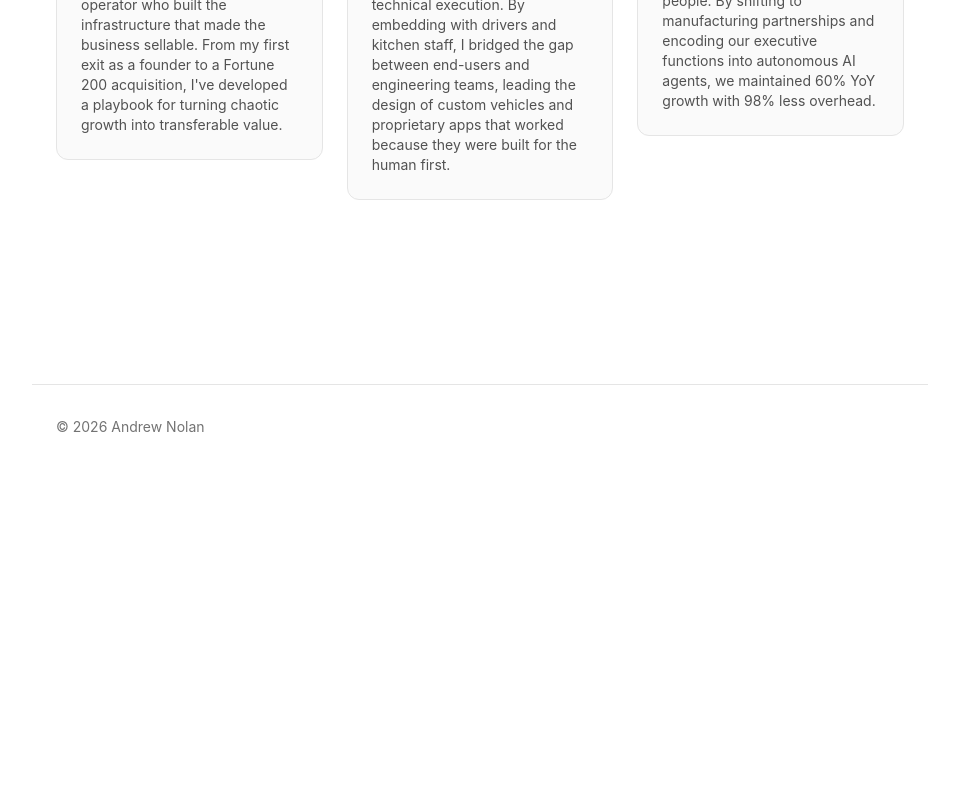
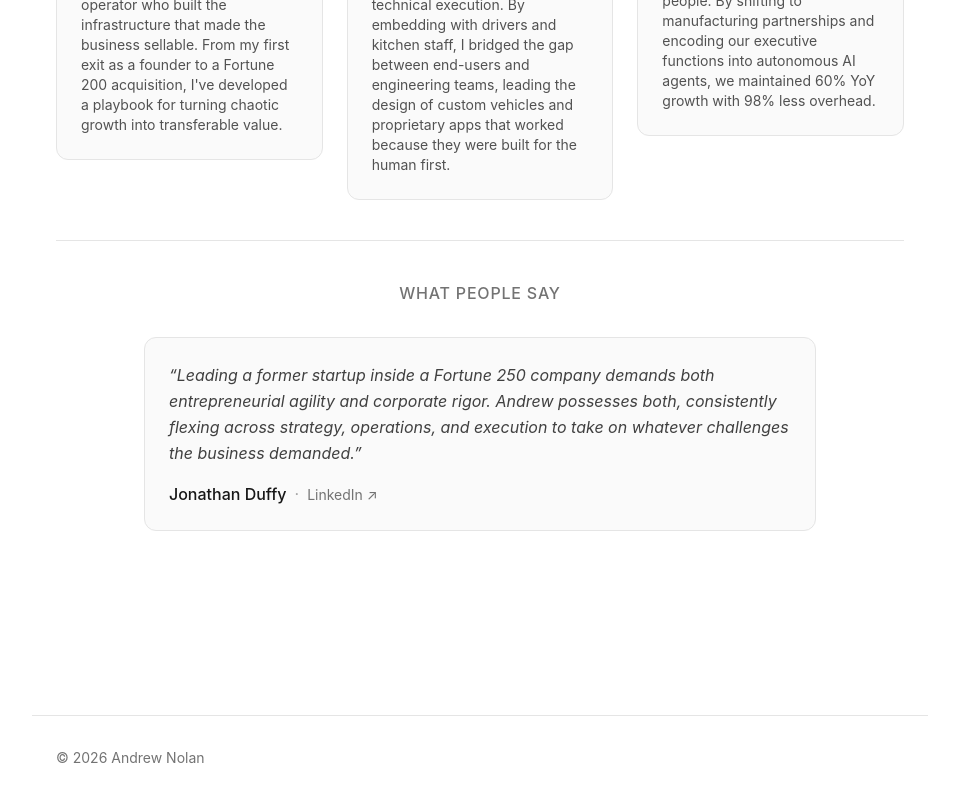
Before and after one commit to DogginitAN/andrewdavidnolan.com, a Next.js app: page / in a window 1280 px wide. Shown: the part 1151-1951 px from the top of the page, without its empty margins (160-1119 px from the left). Before the commit the page ends 1620 px from the top, so only its background shows below. Built offline with nearby package versions, Linux system fonts and the light colour scheme; a web font is replaced by a local one.

Commit message:
Add testimonials section to home page

```diff
--- a/app/page.tsx
+++ b/app/page.tsx
@@ -245,6 +245,41 @@ export default function Home() {
           </button>
         </div>
       </section>
+
+      {/* Testimonials */}
+      <section className="py-10 border-t border-neutral-200 dark:border-neutral-800">
+        <h2 className="text-sm md:text-base font-medium uppercase tracking-wider text-neutral-500 dark:text-neutral-400 mb-8 text-center">
+          What People Say
+        </h2>
+        <div className="max-w-2xl mx-auto space-y-6">
+          <div className="p-6 rounded-xl bg-neutral-50 dark:bg-neutral-900 border border-neutral-200 dark:border-neutral-800">
+            <p className="text-neutral-700 dark:text-neutral-300 italic leading-relaxed mb-4">
+              &ldquo;Leading a former startup inside a Fortune 250 company demands both entrepreneurial agility and corporate rigor. Andrew possesses both, consistently flexing across strategy, operations, and execution to take on whatever challenges the business demanded.&rdquo;
+            </p>
+            <div className="flex items-center gap-3">
+              <div>
+                <a
+                  href="https://www.linkedin.com/in/duffy/"
+                  target="_blank"
+                  rel="noopener noreferrer"
+                  className="font-medium text-neutral-900 dark:text-neutral-100 hover:text-amber-600 dark:hover:text-amber-500 transition-colors"
+                >
+                  Jonathan Duffy
+                </a>
+                <span className="text-neutral-400 mx-2">·</span>
+                <a
+                  href="https://www.linkedin.com/in/duffy/"
+                  target="_blank"
+                  rel="noopener noreferrer"
+                  className="text-sm text-neutral-500 dark:text-neutral-400 hover:text-amber-600 dark:hover:text-amber-500 transition-colors"
+                >
+                  LinkedIn ↗
+                </a>
+              </div>
+            </div>
+          </div>
+        </div>
+      </section>
     </div>
   )
 }
```
